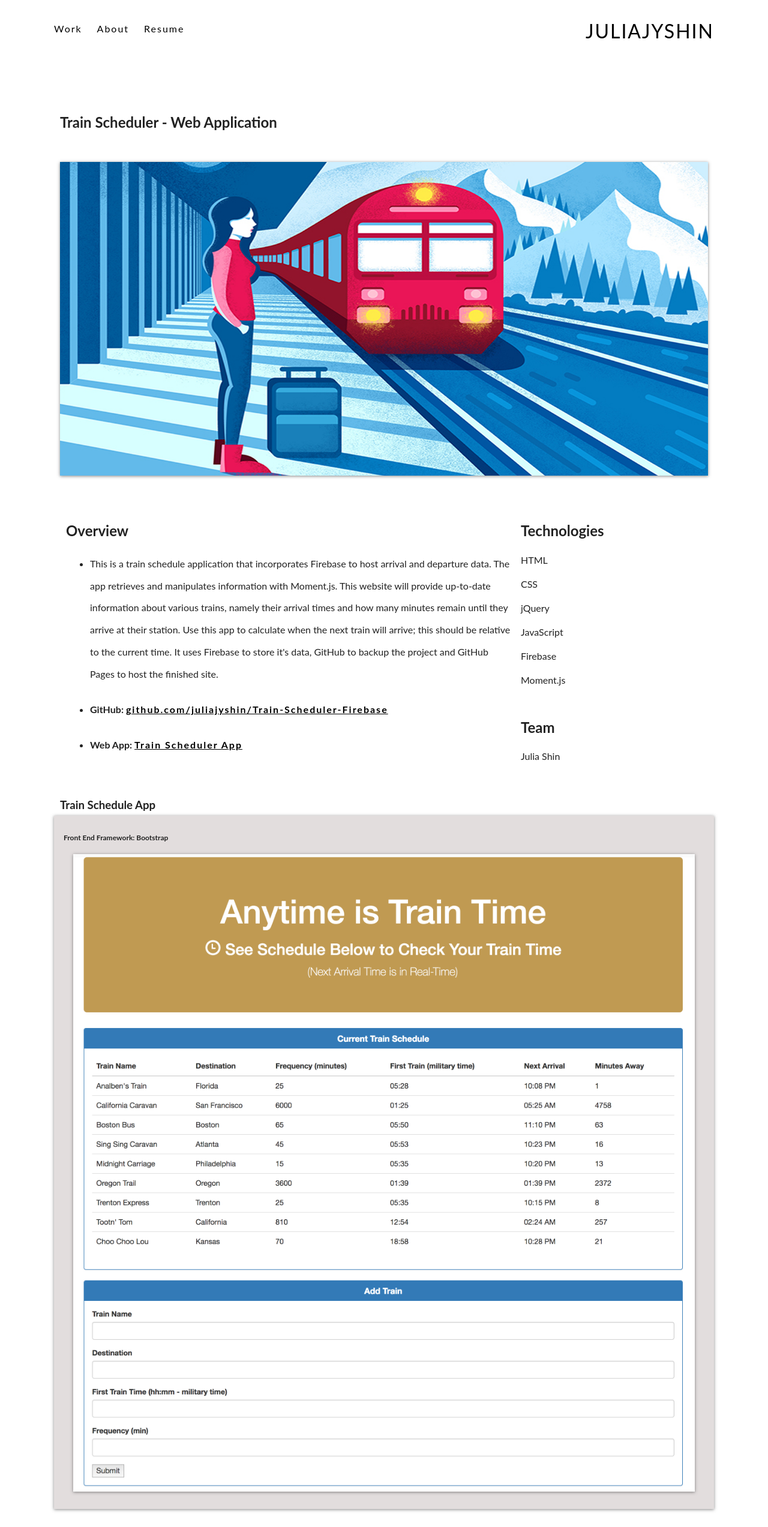
After one commit to juliajyshin/js-portfolio, a PHP site: page /train.html in a window 1280 px wide. The commit adds this page. Shown: the whole page at 60% size. Run offline with PHP 8.4, Linux system fonts and the light colour scheme; some libraries are stand-ins or nearby versions.

Commit message:
adding train app

```diff
--- a/css/apple.css
+++ b/css/apple.css
@@ -21,6 +21,8 @@ h3 {
     grid-template-columns: repeat(3, 1fr);
     grid-gap: 1em;
   }
+
+
 
   .masking-elements {
     display: grid;
--- a/css/style.css
+++ b/css/style.css
@@ -84,6 +84,22 @@ li {
   line-height: 2.3em;
 }
 
+
+hr {
+    display: block;
+    height: 1px;
+    border: 0;
+    border-top: 1px solid #ccc;
+    margin: 1em 0;
+    padding: 0;
+}
+
+.login-bg {
+  box-shadow: var(--shadow);
+  background-color: #fffce0;
+  padding: 1em;
+  width: 300px;
+}
 /* --------------------- */
 /*      INDEX.HTML       */
 /* --------------------- */
--- /dev/null
+++ b/train.html
@@ -0,0 +1,105 @@
+<!-- Julia JY Shin's Portfolio-->
+<!DOCTYPE html>
+<html lang="en">
+
+<head>
+    <meta charset="UTF-8">
+    <title>Train Schedule - Web Application</title>
+    <link rel='shortcut icon' type='image/x-icon' href='favicon/favicon.ico' />
+    <link href="https://fonts.googleapis.com/css?family=Source+Sans+Pro" rel="stylesheet">
+    <!-- CSS STYLESHEETS -->
+    <link rel="stylesheet" type="text/css" href="css/style.css">
+    <link rel="stylesheet" type="text/css" href="css/finaltouch.css">
+    <script src="https://ajax.googleapis.com/ajax/libs/jquery/2.1.1/jquery.min.js"></script>
+    <script src="js/image-popup.js" defer></script>
+</head>
+
+<body>
+    <!-- Navigation -->
+
+    <nav class="main-nav">
+        <ul>
+            <li><a href="index.html">Work</a></li>
+            <li><a href="about.html">About</a></li>
+            <li><a href="resume.html">Resume</a></li>
+        </ul>
+    </nav>
+    <!-- Site Title-->
+    <div class="site-title">
+        <a href="/" id="name-logo">JuliaJYShin</a>
+    </div>
+
+    <!-- Header -->
+    <div class="top-container-sub">
+        <h2>Train Scheduler - Web Application</h2>
+        <header class="showcase">
+            <img src="images/train-station/train-1.png" class="showcase-image">
+        </header>
+    </div>
+
+    <!-- Introduction -->
+    <div class="wrapper">
+        <section class="introduction">
+            <div class="overview">
+                <h2>Overview</h2>
+                <ul>
+                    <li>This is a train schedule application that incorporates Firebase to host arrival and departure
+                        data. The app retrieves and manipulates information with Moment.js. This website will provide
+                        up-to-date information about various trains, namely their arrival times and how many minutes
+                        remain until they arrive at their station. Use this app to calculate when the next train will
+                        arrive; this should be relative to the current time. It uses Firebase to store it's data, GitHub
+                        to backup the project and GitHub Pages to host the finished site.</li>
+                    <br>
+                    <li><strong>GitHub: <a href="https://github.com/juliajyshin/Train-Scheduler-Firebase"
+                                target="_blank">github.com/juliajyshin/Train-Scheduler-Firebase</a></strong></li>
+                    <br>
+                    <li><strong>Web App: <a href="https://afternoon-tor-25292.herokuapp.com/" target="_blank">Train Scheduler
+                                App</a></strong></li>
+
+
+
+                </ul>
+
+
+
+            </div>
+            <div class="company-name">
+
+                <h1>Technologies</h1>
+                <p> HTML</p>
+                <p>CSS</p>
+                <p>jQuery</p>
+                <p>JavaScript</p>
+                <p>Firebase</p>
+                <p>Moment.js</p>
+
+                <h2 class="second-title">Team</h2>
+                <p>Julia Shin</p>
+
+            </div>
+        </section>
+
+    </div>
+
+
+    <!-- index.html Pages Example -->
+    <section class="project-title">
+        <div>
+            <h3>Train Schedule App</h3>
+        </div>
+    </section>
+    <section class="wrapper-sub">
+        <div class="box box-bg">
+            <p class="subject">Front End Framework: Bootstrap</p>
+            <div class="box">
+                <img src="images/train-station/train-schedule-1.png">
+            </div>
+        </div>
+    </section>
+
+
+    </div>
+
+</body>
+
+</html>
```
Also changed, not shown: index.html (+4 -8 lines), instadiary.html (+48 -21 lines), images/instadiary/insta-diary-1.png, images/instadiary/instalogin-1.jpg (added), images/instadiary/instalogin-2.jpg (added), images/train-station/train-1.png (added), images/train-station/train-schedule-1.png (added), 6 other files.
